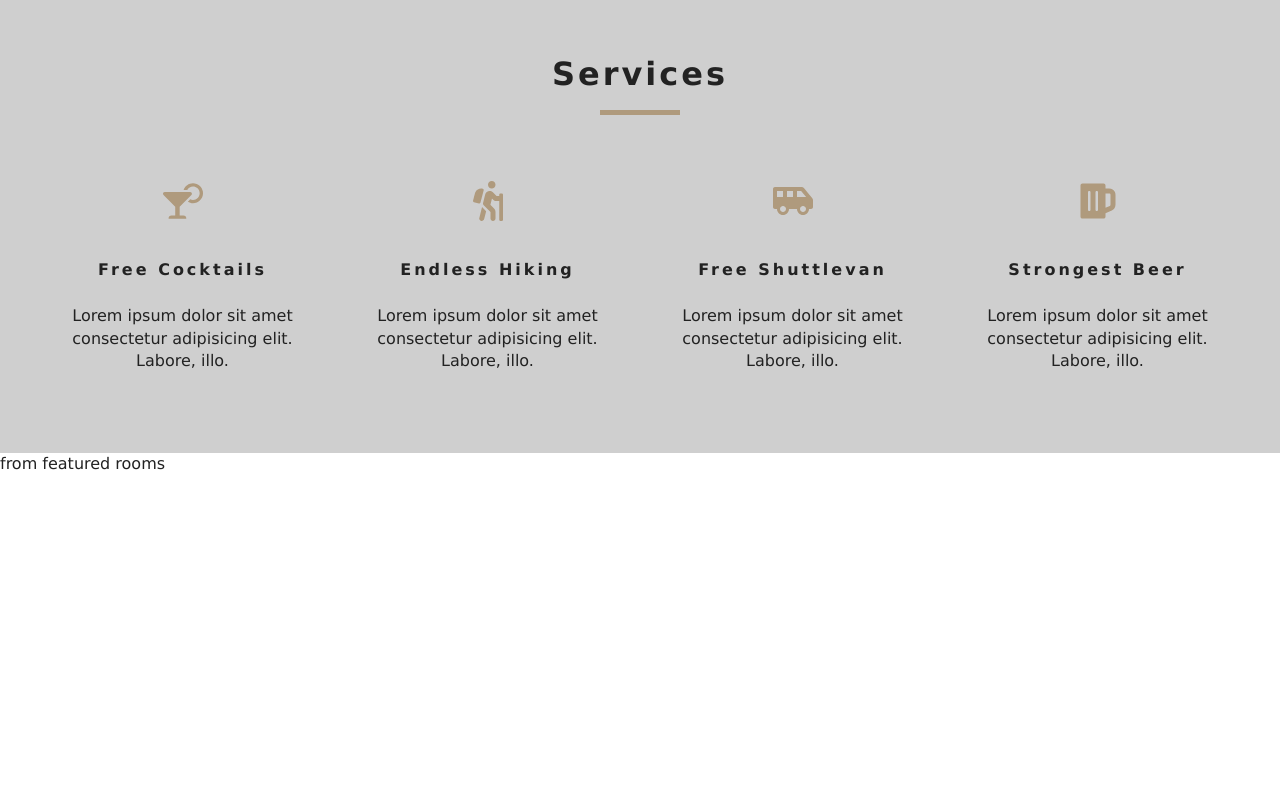
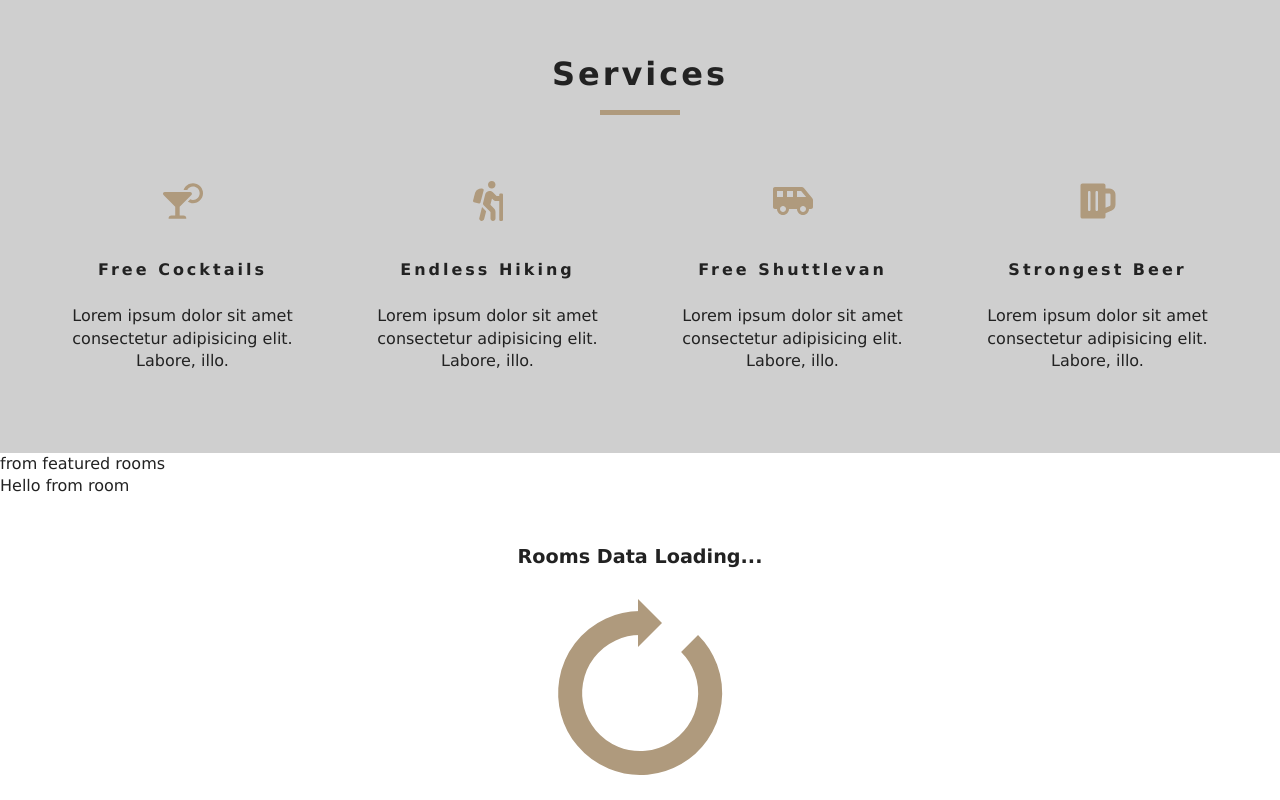
Before and after one commit to mb2o/react-beach-resort, a React (Create React App) app: page / in a window 1280 px wide. Shown: the part 826-1626 px from the top of the page. Before the commit the page ends 1301 px from the top, so only its background shows below. Built offline with nearby package versions, Linux system fonts and the light colour scheme.

Commit message:
Loading Component Setup

```diff
--- a/src/components/Featured.js
+++ b/src/components/Featured.js
@@ -1,12 +1,20 @@
 import React, { Component } from 'react';
 import { RoomContext } from '../context';
+import Loading from './Loading';
+import Room from './Room';
 
 export default class Featured extends Component {
   static contextType = RoomContext;
 
   render() {
     const { featuredRooms: rooms } = this.context;
-    console.log(rooms);
-    return <div>from featured rooms</div>;
+
+    return (
+      <div>
+        from featured rooms
+        <Room />
+        <Loading />
+      </div>
+    );
   }
 }
--- /dev/null
+++ b/src/components/Loading.js
@@ -0,0 +1,13 @@
+import React from 'react';
+import loadingGif from '../images/gif/loading-arrow.gif';
+
+const Loading = () => {
+  return (
+    <div className="loading">
+      <h4>rooms data loading...</h4>
+      <img src={loadingGif} alt="loader" />
+    </div>
+  );
+};
+
+export default Loading;
--- /dev/null
+++ b/src/components/Room.js
@@ -0,0 +1,7 @@
+import React from 'react';
+
+const Room = () => {
+  return <div>Hello from room</div>;
+};
+
+export default Room;
```
